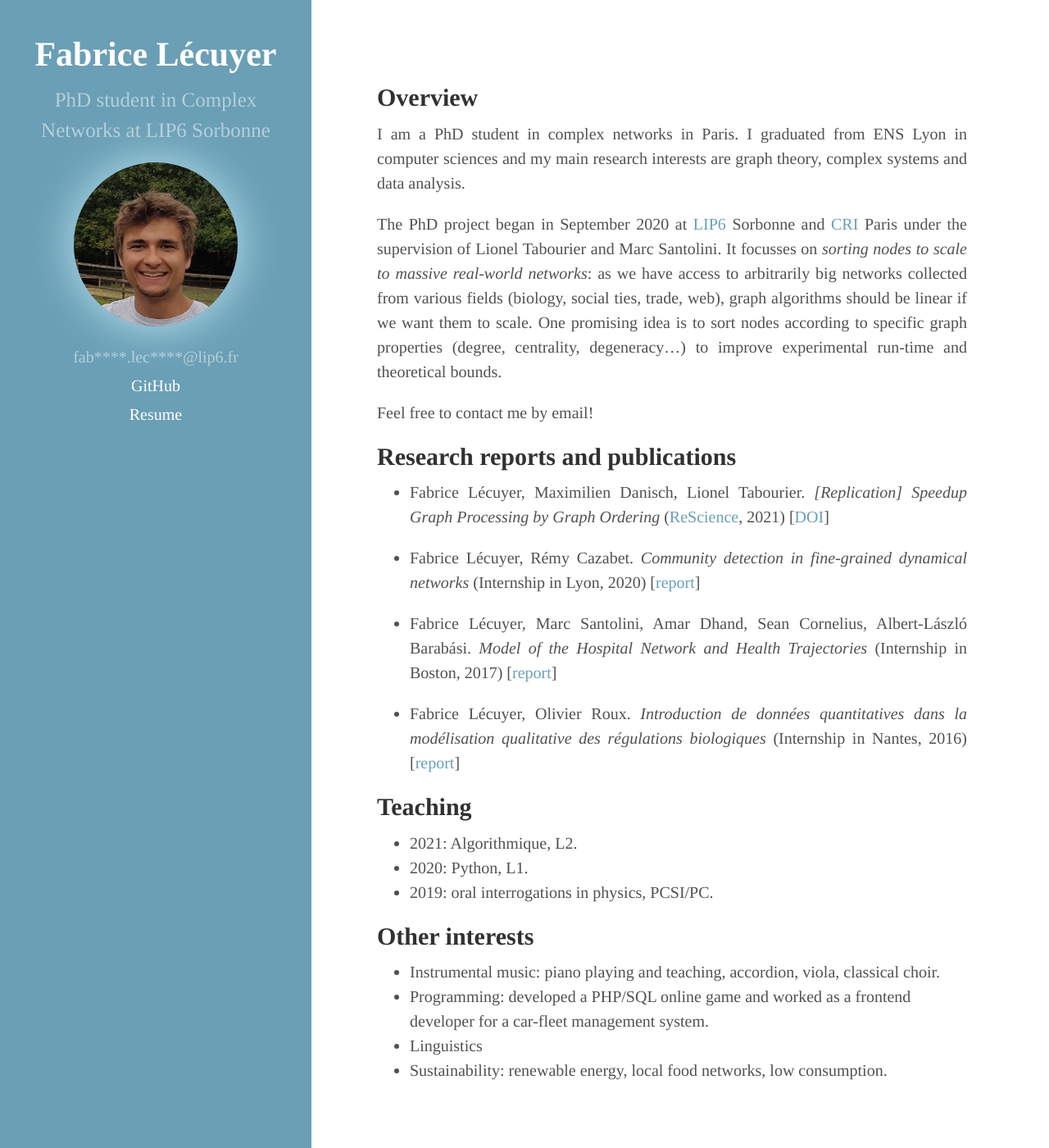
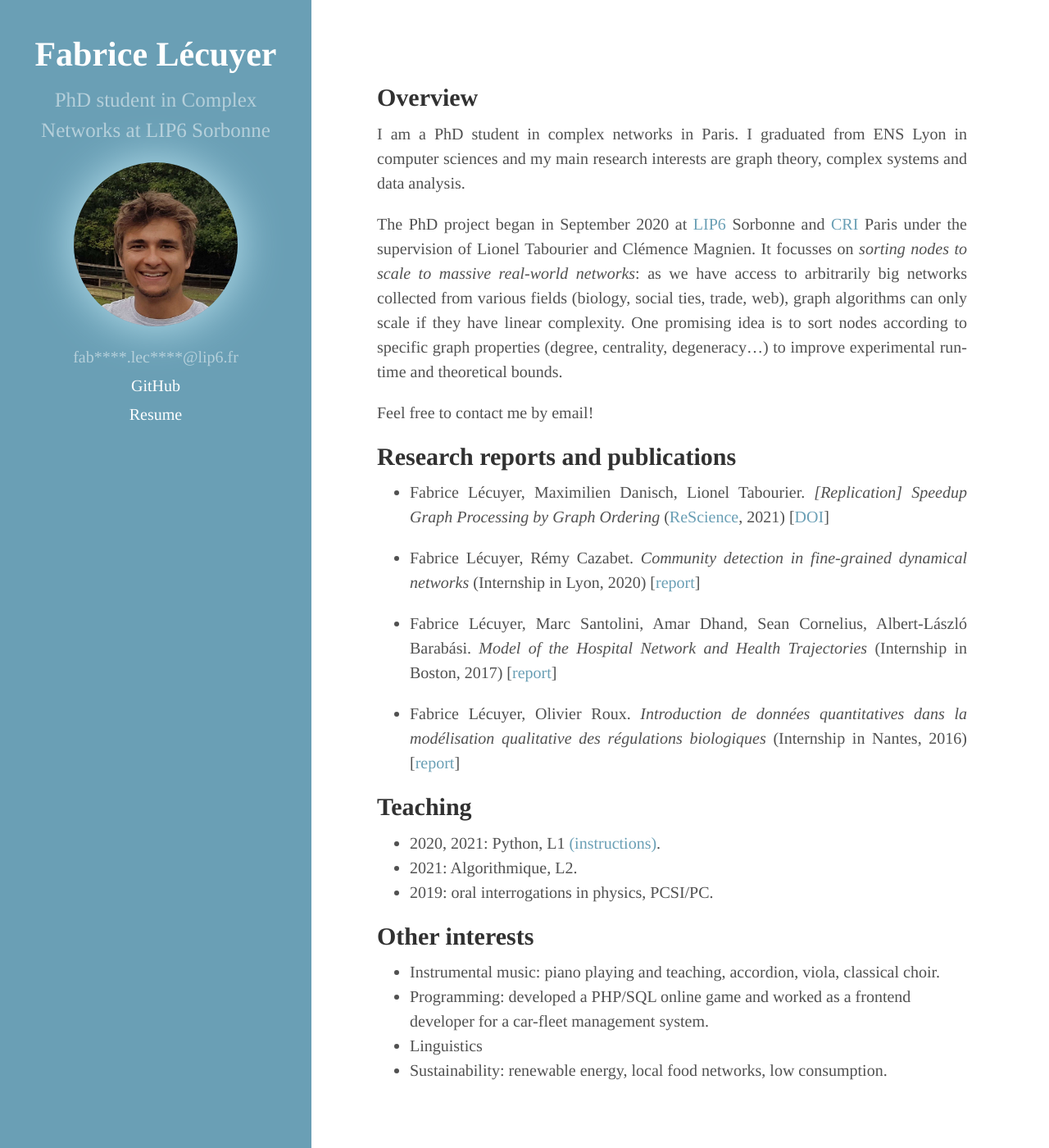
Before and after one commit to lecfab/lecfab.github.io, a Jekyll site: the page built from index.md, in a window 1280 px wide and 1400 px high. Shown: the whole window at 82% size. Built offline with Jekyll 4.4.1, drawn with Linux system fonts in a browser that asks for light colours.

Commit message:
update overview

```diff
--- a/404.html
+++ b/404.html
@@ -6,5 +6,5 @@ permalink: /404.html
 
 <div class="page">
   <h1 class="page-title">{{ page.title }}</h1>
-  <p class="lead">Sorry, we've misplaced that URL or it's pointing to something that doesn't exist. <a href="{{ site.baseurl }}/">Head back home</a> to try finding it again.</p>
+  <p class="lead">Sorry, this page does not exist. <a href="{{ site.baseurl }}/">Go to the main page</a>.</p>
 </div>
--- a/index.md
+++ b/index.md
@@ -7,7 +7,7 @@ title: Home
 
 I am a PhD student in complex networks in Paris. I graduated from ENS Lyon in computer sciences and my main research interests are graph theory, complex systems and data analysis.
 
-The PhD project began in September 2020 at [LIP6](https://www.lip6.fr/) Sorbonne and [CRI](https://interactiondatalab.com/) Paris under the supervision of Lionel Tabourier and Marc Santolini. It focusses on _sorting nodes to scale to massive real-world networks_: as we have access to arbitrarily big networks collected from various fields (biology, social ties, trade, web), graph algorithms should be linear if we want them to scale. One promising idea is to sort nodes according to specific graph properties (degree, centrality, degeneracy...) to improve experimental run-time and theoretical bounds.
+The PhD project began in September 2020 at [LIP6](https://www.lip6.fr/) Sorbonne and [CRI](https://interactiondatalab.com/) Paris under the supervision of Lionel Tabourier and Clémence Magnien. It focusses on _sorting nodes to scale to massive real-world networks_: as we have access to arbitrarily big networks collected from various fields (biology, social ties, trade, web), graph algorithms can only scale if they have linear complexity. One promising idea is to sort nodes according to specific graph properties (degree, centrality, degeneracy...) to improve experimental run-time and theoretical bounds.
 
 Feel free to contact me by email!
 
@@ -24,8 +24,8 @@ Feel free to contact me by email!
 
 ## Teaching
 
+* 2020, 2021: Python, L1 [(instructions)](https://semestriel.framapad.org/p/python-scfo135).
 * 2021: Algorithmique, L2.
-* 2020: Python, L1.
 * 2019: oral interrogations in physics, PCSI/PC.
 
 ## Other interests
```
